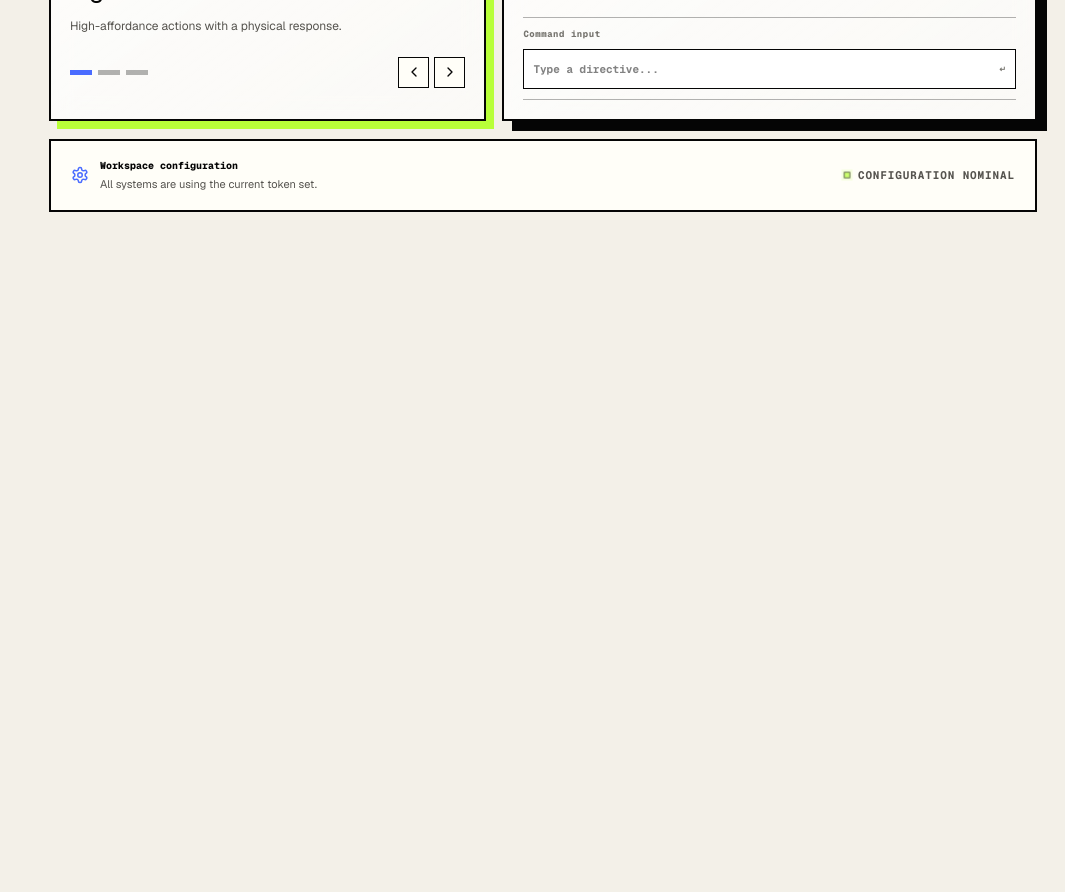
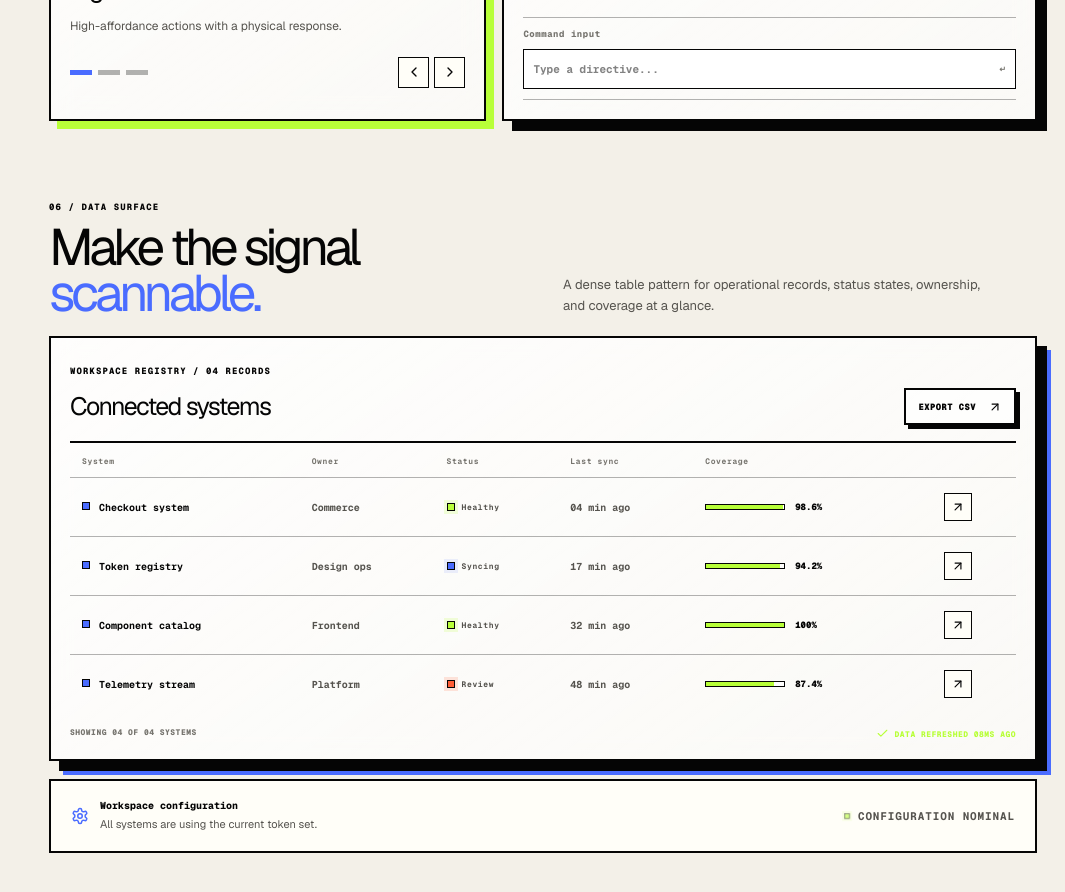
Before and after one commit to gerarldlee/hybrid-design-system, a Next.js app: page /admin in a window 1280 px wide. Shown: the part 1600-2492 px from the top of the page, without its empty margins (215-1280 px from the left). Before the commit the page ends 1892 px from the top, so only its background shows below. Built offline with nearby package versions, Linux system fonts and the light colour scheme.

Commit message:
Add admin data table showcase

```diff
--- a/app/globals.css
+++ b/app/globals.css
@@ -678,6 +678,30 @@ input:focus-visible {
 .admin-settings > div > div { display: flex; flex-direction: column; gap: 4px; }
 .admin-settings strong { font: 800 10px var(--font-geist-mono); }
 .admin-settings span { color: var(--soft-copy); font-size: 11px; }
+.admin-data-section { padding-top: 72px; }
+.admin-table-panel { padding: 19px; }
+.admin-table-panel__header { display: flex; justify-content: space-between; align-items: end; gap: 20px; padding-bottom: 16px; border-bottom: 2px solid var(--border); }
+.admin-table-panel__header h3 { margin: 7px 0 0; font-size: 25px; letter-spacing: -.06em; }
+.admin-table-panel__header .hybrid-button { min-height: 37px; padding-inline: 12px; font-size: 9px; }
+.admin-table-scroll { overflow-x: auto; }
+.admin-table { width: 100%; min-width: 720px; border-collapse: collapse; text-align: left; }
+.admin-table th, .admin-table td { padding: 15px 12px; border-bottom: 1px solid var(--line-soft); color: var(--soft-copy); font: 700 10px var(--font-geist-mono); white-space: nowrap; }
+.admin-table th { color: var(--muted); font-size: 8px; letter-spacing: .08em; }
+.admin-table thead th { padding-top: 13px; padding-bottom: 11px; }
+.admin-table tbody th { color: var(--foreground); font-size: 10px; letter-spacing: 0; text-transform: none; }
+.admin-table tbody tr:last-child th, .admin-table tbody tr:last-child td { border-bottom: 0; }
+.admin-table tbody tr:hover { background: var(--surface-soft); }
+.admin-table tbody .status-node { font-size: 8px; }
+.admin-table__system-mark { display: inline-block; width: 8px; height: 8px; margin-right: 9px; border: 1px solid var(--border); background: var(--accent); vertical-align: 1px; }
+.admin-table__coverage { display: flex; align-items: center; gap: 10px; min-width: 125px; }
+.admin-table__coverage > span { display: block; width: 80px; height: 6px; overflow: hidden; border: 1px solid var(--border); background: var(--surface-soft); }
+.admin-table__coverage i { display: block; height: 100%; background: var(--signal); }
+.admin-table__coverage strong { color: var(--foreground); font-size: 9px; }
+.admin-table__open { display: grid; place-items: center; width: 28px; height: 28px; color: var(--foreground); border: 1px solid var(--border); background: var(--surface); cursor: pointer; }
+.admin-table__open:hover { background: var(--signal); }
+.admin-table-panel__footer { display: flex; justify-content: space-between; gap: 20px; padding-top: 14px; color: var(--muted); font: 750 8px var(--font-geist-mono); letter-spacing: .06em; }
+.admin-table-panel__footer span:last-child { display: inline-flex; align-items: center; gap: 6px; color: var(--signal); }
+.sr-only { position: absolute; width: 1px; height: 1px; padding: 0; margin: -1px; overflow: hidden; clip: rect(0, 0, 0, 0); white-space: nowrap; border: 0; }
 
 .principles { display: grid; grid-template-columns: .85fr 1.15fr; gap: 90px; padding-top: 120px; padding-bottom: 120px; background: var(--accent); color: var(--on-accent); border-block: 2px solid var(--border); }
 .principles__title { align-self: start; position: sticky; top: 115px; }
@@ -766,10 +790,14 @@ input:focus-visible {
   .admin-activity-list { grid-template-columns: 1fr; }
   .admin-section-heading { grid-template-columns: 1fr; gap: 20px; }
   .admin-showcase { padding-top: 55px; }
+  .admin-data-section { padding-top: 55px; }
   .admin-carousel, .admin-component-shelf { min-height: 0; }
   .admin-control-row { align-items: flex-start; flex-direction: column; justify-content: center; min-height: 92px; }
   .admin-control-row > div { justify-content: flex-start; }
   .admin-settings { align-items: flex-start; flex-direction: column; padding: 15px; }
+  .admin-table-panel { padding: 15px; }
+  .admin-table-panel__header { align-items: flex-start; flex-direction: column; }
+  .admin-table-panel__footer { align-items: flex-start; flex-direction: column; gap: 8px; }
   .dashboard-hero h1 { font-size: clamp(54px, 16vw, 78px); }
   .dashboard-hero__copy > p { font-size: 14px; }
   .dashboard-hero__stamp { width: 100%; }
--- a/components/admin-view.tsx
+++ b/components/admin-view.tsx
@@ -31,6 +31,7 @@ const sidebarItems = [
   { id: "overview", label: "Overview", icon: LayoutDashboard },
   { id: "analytics", label: "Analytics", icon: BarChart3 },
   { id: "components", label: "Components", icon: Boxes },
+  { id: "data", label: "Data", icon: Database },
   { id: "activity", label: "Activity", icon: Activity },
   { id: "settings", label: "Settings", icon: Settings },
 ] as const;
@@ -46,6 +47,13 @@ const activities = [
   { label: "Checkout flow published", detail: "Production / 04 minutes ago", tone: "lime" as const },
   { label: "Component token synced", detail: "Design system / 17 minutes ago", tone: "blue" as const },
   { label: "New workspace created", detail: "Northstar team / 32 minutes ago", tone: "orange" as const },
+];
+
+const dataRows = [
+  { name: "Checkout system", owner: "Commerce", status: "Healthy", tone: "lime" as const, sync: "04 min ago", coverage: "98.6%" },
+  { name: "Token registry", owner: "Design ops", status: "Syncing", tone: "blue" as const, sync: "17 min ago", coverage: "94.2%" },
+  { name: "Component catalog", owner: "Frontend", status: "Healthy", tone: "lime" as const, sync: "32 min ago", coverage: "100%" },
+  { name: "Telemetry stream", owner: "Platform", status: "Review", tone: "orange" as const, sync: "48 min ago", coverage: "87.4%" },
 ];
 
 const carouselSlides = [
@@ -232,6 +240,40 @@ export function AdminView() {
             </div>
           </section>
 
+          <section className="admin-data-section" id="data">
+            <div className="admin-section-heading">
+              <div><span className="eyebrow">06 / DATA SURFACE</span><h2>Make the signal <em>scannable.</em></h2></div>
+              <p>A dense table pattern for operational records, status states, ownership, and coverage at a glance.</p>
+            </div>
+            <GlassCard accent="blue" className="admin-table-panel">
+              <div className="admin-table-panel__header">
+                <div><span className="eyebrow">WORKSPACE REGISTRY / 04 RECORDS</span><h3>Connected systems</h3></div>
+                <HybridButton variant="ghost">EXPORT CSV <ArrowUpRight size={14} /></HybridButton>
+              </div>
+              <div className="admin-table-scroll">
+                <table className="admin-table">
+                  <caption className="sr-only">Connected systems and their current health</caption>
+                  <thead>
+                    <tr><th scope="col">System</th><th scope="col">Owner</th><th scope="col">Status</th><th scope="col">Last sync</th><th scope="col">Coverage</th><th scope="col"><span className="sr-only">Open</span></th></tr>
+                  </thead>
+                  <tbody>
+                    {dataRows.map((row) => (
+                      <tr key={row.name}>
+                        <th scope="row"><span className="admin-table__system-mark" />{row.name}</th>
+                        <td>{row.owner}</td>
+                        <td><StatusNode label={row.status} tone={row.tone} animated={false} /></td>
+                        <td>{row.sync}</td>
+                        <td><div className="admin-table__coverage"><span><i style={{ width: row.coverage }} /></span><strong>{row.coverage}</strong></div></td>
+                        <td><button className="admin-table__open" type="button" aria-label={`Open ${row.name}`}><ArrowUpRight size={14} /></button></td>
+                      </tr>
+                    ))}
+                  </tbody>
+                </table>
+              </div>
+              <div className="admin-table-panel__footer"><span>SHOWING 04 OF 04 SYSTEMS</span><span><Check size={13} /> DATA REFRESHED 08MS AGO</span></div>
+            </GlassCard>
+          </section>
+
           <section className="admin-settings" id="settings" aria-label="Workspace status">
             <div><Settings size={18} /><div><strong>Workspace configuration</strong><span>All systems are using the current token set.</span></div></div>
             <StatusNode label="CONFIGURATION NOMINAL" tone="lime" />
```
